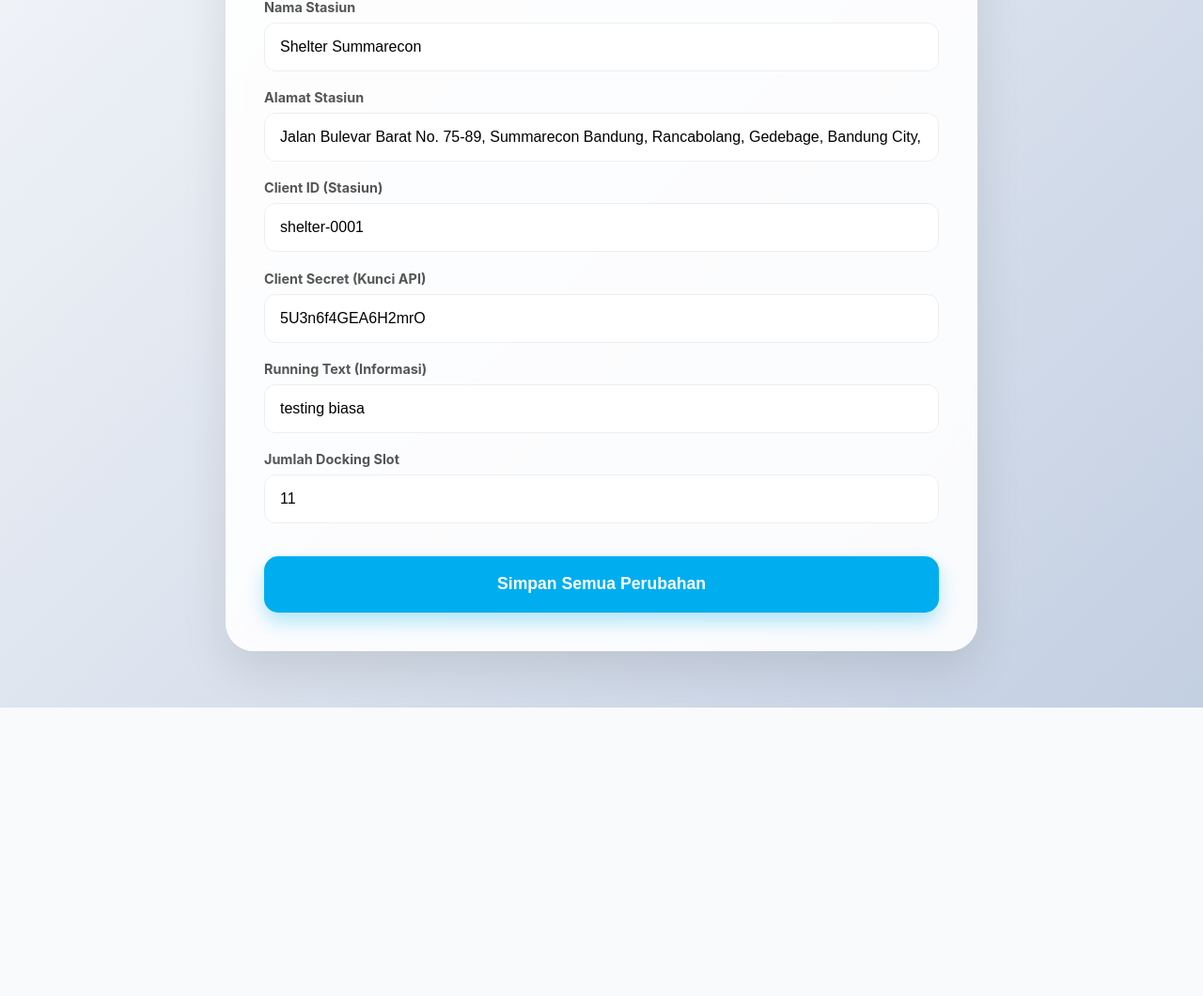
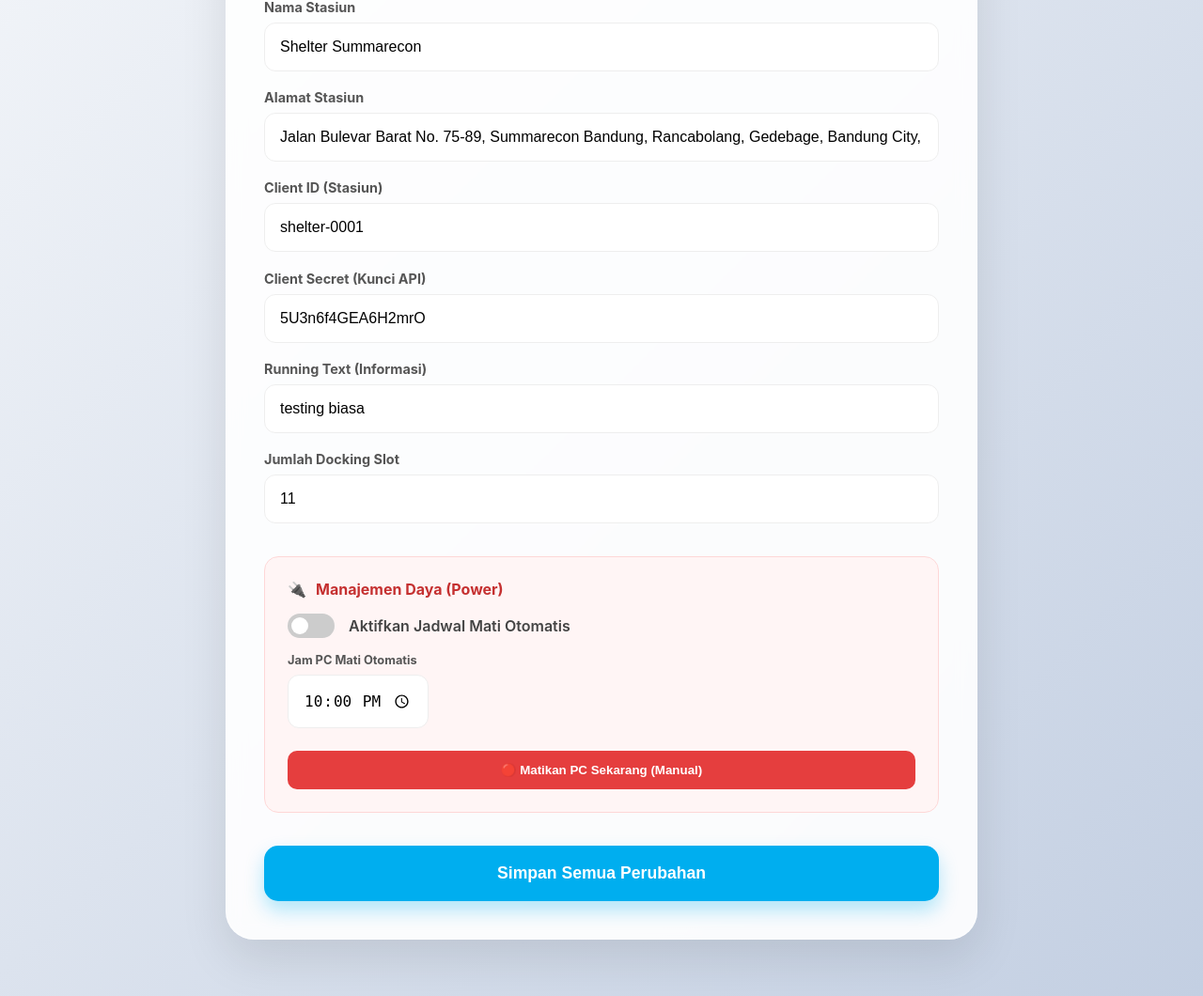
Before and after one commit to atstorenusantara-oss/Boseh_dashboard, a Flask app: page /admin in a window 1280 px wide. Shown: the part 275-1335 px from the top of the page at 94% size. Before the commit the page ends 1028 px from the top, so only its background shows below. Run offline with Flask 3, Linux system fonts and the light colour scheme; data comes from the database, SQL or seed files in the repository; both versions use the stored data as it was after the commit.

Commit message:
menambah fungsi shutdown

```diff
--- a/app.py
+++ b/app.py
@@ -9,6 +9,8 @@ import threading
 import paho.mqtt.client as mqtt
 import paho.mqtt.publish as publish
 from flask import Flask, render_template, request, redirect, url_for, send_file, Response
+from datetime import datetime
+import datetime
 from sub_programPY import api_client_station
 from sub_programPY import mqtt_client_remote
 from sub_programPY import mqtt_client_payment
@@ -94,6 +96,42 @@ def log_event(category, message, level="INFO"):
 
         threading.Thread(target=record_to_db, daemon=True).start()
     except: pass
+
+@app.route('/api/shutdown', methods=['POST'])
+def manual_shutdown():
+    log_event("SYSTEM", "Manual shutdown triggered from Admin Panel", "WARNING")
+    # Shutdown command for Windows
+    os.system("shutdown /s /t 5")
+    return {"status": "success", "message": "PC will shutdown in 5 seconds"}
+
+def auto_shutdown_loop():
+    """Background thread to check for scheduled shutdown."""
+    print("[Auto Shutdown] Service started...")
+    while True:
+        try:
+            # Check every minute
+            now = datetime.now()
+            current_time = now.strftime("%H:%M")
+
+            # Use connection to avoid shared-state issues in thread
+            conn = sqlite3.connect(DATABASE, timeout=20)
+            conn.row_factory = sqlite3.Row
+
+            enabled = conn.execute("SELECT value FROM settings WHERE key = 'auto_shutdown_enabled'").fetchone()
+            target = conn.execute("SELECT value FROM settings WHERE key = 'auto_shutdown_time'").fetchone()
+            conn.close()
+
+            if enabled and enabled['value'] == "1" and target:
+                if current_time == target['value']:
+                    log_event("SYSTEM", f"Auto Shutdown triggered at {current_time}", "WARNING")
+                    print(f"[Auto Shutdown] Triggering system shutdown at {current_time}")
+                    os.system("shutdown /s /t 30") # 30 seconds delay
+                    time.sleep(120) # Wait to avoid repeated trigger during the same minute
+
+        except Exception as e:
+            print(f"[Auto Shutdown] Error: {e}")
+
+        time.sleep(30) # Check every 30 seconds
 
 # API Health Status
 last_api_status = False
@@ -332,7 +370,9 @@ def init_db():
             ("running_text", "Selamat datang di Station Boseh Dago! Silakan scan QR untuk menyewa sepeda."),
             ("station_name", "Station Dago"),
             ("station_address", "Jl. Ir. H. Juanda No.262"),
-            ("total_slots", "5")
+            ("total_slots", "5"),
+            ("auto_shutdown_enabled", "0"),
+            ("auto_shutdown_time", "22:00")
         ]
 
         for key, value in settings_to_seed:
@@ -617,10 +657,17 @@ def toggle_slot(slot_id):
 def update_settings():
     global last_update_time
     db = get_db()
-    setting_keys = ['running_text', 'station_name', 'station_address', 'total_slots']
+    setting_keys = ['running_text', 'station_name', 'station_address', 'total_slots', 'auto_shutdown_enabled', 'auto_shutdown_time']
+
+    # Pre-process auto_shutdown_enabled as it's a checkbox usually
+    if 'auto_shutdown_enabled' not in request.form:
+        db.execute('UPDATE settings SET value = ? WHERE key = ?', ("0", "auto_shutdown_enabled"))
+
     for key in setting_keys:
         if key in request.form:
             value = request.form.get(key)
+            if key == 'auto_shutdown_enabled':
+                value = "1"
             db.execute('UPDATE settings SET value = ? WHERE key = ?', (value, key))
 
             # If total_slots is changed, sync the slots table
@@ -873,6 +920,9 @@ if __name__ == '__main__':
     # 5. API Health Check
     threading.Thread(target=check_api_health_loop, daemon=True).start()
 
+    # 5b. Auto Shutdown Check
+    threading.Thread(target=auto_shutdown_loop, daemon=True).start()
+
     # 6. Automatic Token Refresh (Every 5 Minutes)
     threading.Thread(target=api_client_station.api_token_refresh_loop, daemon=True).start()
 
--- a/templates/admin.html
+++ b/templates/admin.html
@@ -150,10 +150,55 @@
                     <input type="number" name="total_slots" value="{{ settings.total_slots }}" min="1" max="24">
                 </div>
 
+                <div style="margin-top: 1rem; padding: 1.5rem; background: #fff5f5; border-radius: 15px; border: 1px solid #fed7d7;">
+                    <h4 style="color: #c53030; margin-top: 0; margin-bottom: 1rem; display: flex; align-items: center; gap: 10px;">
+                        <span>🔌</span> Manajemen Daya (Power)
+                    </h4>
+
+                    <div style="display: flex; align-items: center; gap: 15px; margin-bottom: 1rem;">
+                        <label class="switch" style="position: relative; display: inline-block; width: 50px; height: 26px;">
+                            <input type="checkbox" name="auto_shutdown_enabled" value="1" {% if settings.auto_shutdown_enabled == '1' %}checked{% endif %} style="opacity: 0; width: 0; height: 0;">
+                            <span class="slider" style="position: absolute; cursor: pointer; top: 0; left: 0; right: 0; bottom: 0; background-color: #ccc; transition: .4s; border-radius: 34px;"></span>
+                        </label>
+                        <span style="font-weight: 600; color: #444;">Aktifkan Jadwal Mati Otomatis</span>
+                    </div>
+
+                    <div style="margin-bottom: 1.5rem;">
+                        <label style="display: block; font-weight: 700; margin-bottom: 0.5rem; color: #555; font-size: 0.8rem;">Jam PC Mati Otomatis</label>
+                        <input type="time" name="auto_shutdown_time" value="{{ settings.auto_shutdown_time }}" style="max-width: 150px;">
+                    </div>
+
+                    <button type="button" onclick="confirmShutdown()" style="background: #e53e3e; color: white; border: none; padding: 0.8rem 1.5rem; border-radius: 10px; font-weight: 700; cursor: pointer; width: 100%; transition: all 0.2s;">
+                        🔴 Matikan PC Sekarang (Manual)
+                    </button>
+                </div>
+
                 <button type="submit" class="save-btn">Simpan Semua Perubahan</button>
             </form>
         </div>
     </div>
+    <style>
+        /* Switch styling for better UI */
+        .switch input:checked + .slider { background-color: #e53e3e; }
+        .switch input:focus + .slider { box-shadow: 0 0 1px #e53e3e; }
+        .switch input:checked + .slider:before { transform: translateX(24px); }
+        .slider:before {
+            position: absolute; content: ""; height: 18px; width: 18px; left: 4px; bottom: 4px;
+            background-color: white; transition: .4s; border-radius: 50%;
+        }
+    </style>
+    <script>
+        function confirmShutdown() {
+            if (confirm("Apakah Anda yakin ingin MEMATIKAN PC ini sekarang?")) {
+                fetch('/api/shutdown', { method: 'POST' })
+                    .then(response => response.json())
+                    .then(data => {
+                        alert(data.message);
+                    })
+                    .catch(err => alert("Gagal mematikan PC: " + err));
+            }
+        }
+    </script>
     <script>
         function toggleNavModal() {
             const modal = document.getElementById('navModal');
```
Also changed, not shown: boseh.db, 1 other file.
